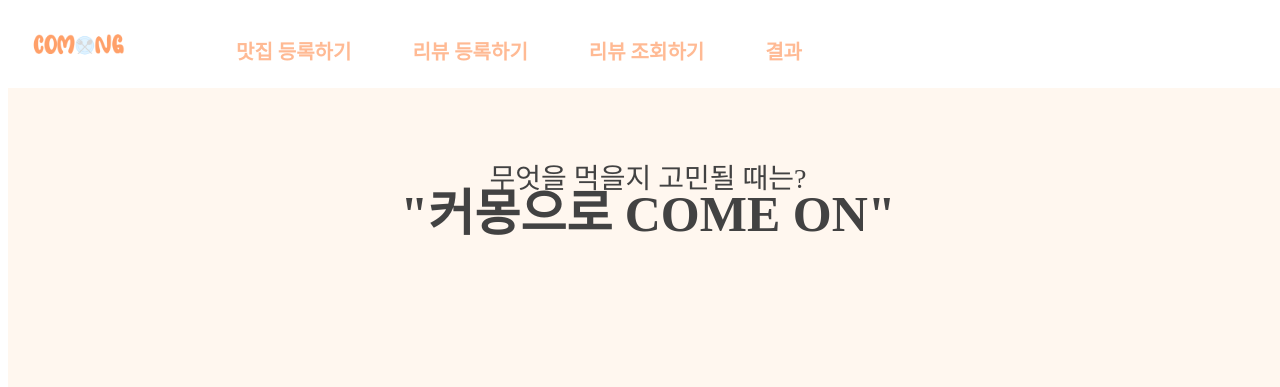
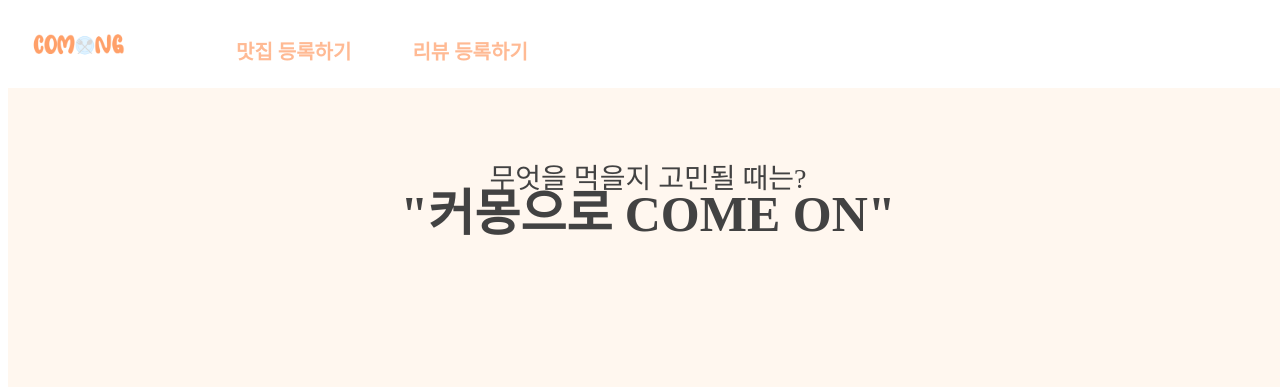
Before and after one commit to Haewonny/osp-homework, a Flask app: page / in a window 1280 px wide; the page is wider, and only the part inside the window is pictured. Shown: the top 387 px of that part. Run offline with Flask 2, Linux system fonts and the light colour scheme.

Commit message:
edit navbar

```diff
--- a/templates/index.html
+++ b/templates/index.html
@@ -21,13 +21,6 @@
         <li>
           <!-- 리뷰 등록 화면 -->
           <a href="/register_review">리뷰 등록하기</a>
-        </li>
-        <li>
-          <!-- 리뷰 조회 화면 -->
-          <a href="/register_reviewpost">리뷰 조회하기</a>
-        </li>
-        <li>
-          <a href="/result">결과</a>
         </li>
       </ul>
     </nav>
```
